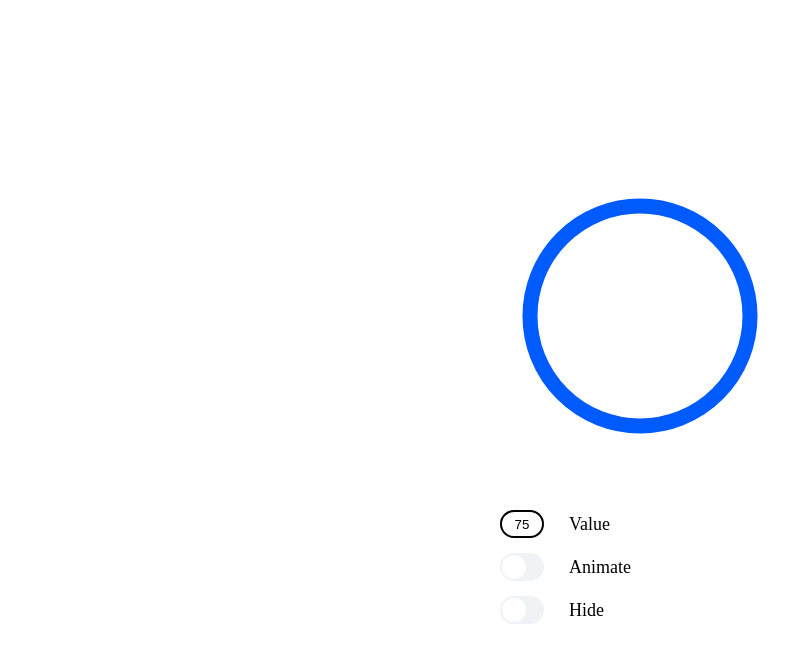
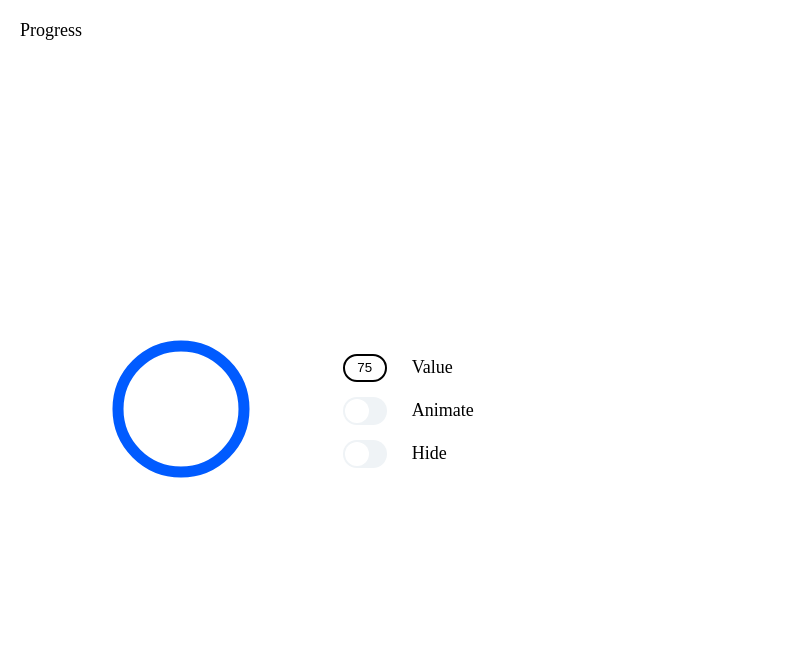
Before and after one commit to malinasavina/progress-test-task, a website built with webpack: page src/index.html in a window 1280 px wide. Shown: the whole page, without its empty margins (0-799 px from the left). Built offline with nearby package versions, Linux system fonts and the light colour scheme.

Commit message:
Adjust styles

```diff
--- a/src/index.html
+++ b/src/index.html
@@ -7,12 +7,14 @@
 </head>
 <body class="body">
   <div class="progress">
+    <h1 class="progress__title">Progress</h1>
+    <div class="progress__inner">
       <div class="progress__bar">
-      <svg class="progress__svg" width="280" height="280">
-        <circle class="progress__circle" stroke="#eff3f6" stroke-width="15" cx="140" cy="140" r="110" fill="transparent" />
+        <svg class="progress__svg" width="170" height="170">
+          <circle class="progress__circle" stroke="#eff3f6" stroke-width="11" cx="85" cy="85" r="63" fill="transparent" />
         </svg>
-      <svg class="progress__svg progress__svg_dynamic" width="280" height="280">
-        <circle class="progress__circle js-progress-circle" stroke="#005bff" stroke-width="15" cx="140" cy="140" r="110" fill="transparent" />
+        <svg class="progress__svg progress__svg_dynamic" width="170" height="170">
+          <circle class="progress__circle js-progress-circle" stroke="#005bff" stroke-width="11" cx="85" cy="85" r="63" fill="transparent" />
         </svg>
       </div>
       <div class="progress__controls">
@@ -32,5 +34,6 @@
         </label>
       </div>
     </div>
+  </div>
 </body>
 </html>
--- a/src/styles/base/common.scss
+++ b/src/styles/base/common.scss
@@ -12,9 +12,6 @@
 }
 
 .body {
-  display: flex;
-  justify-content: center;
-  align-items: center;
   min-width: 320px;
   min-height: 100vh;
 }
--- a/src/styles/components/controls.scss
+++ b/src/styles/components/controls.scss
@@ -7,7 +7,6 @@
   }
 
   &__controls {
-    margin-top: 50px;
     font-size: 18px;
   }
 
--- a/src/styles/components/progressbar.scss
+++ b/src/styles/components/progressbar.scss
@@ -1,4 +1,27 @@
 .progress {
+  padding: 20px;
+  display: flex;
+  flex-direction: column;
+  min-height: 100vh;
+
+  &__title {
+    font-size: 18px;
+    font-weight: 400;
+  }
+
+  &__inner {
+    display: flex;
+    flex-direction: column;
+    justify-content: space-evenly;
+    align-items: center;
+    flex-wrap: wrap;
+    flex-grow: 1;
+
+    @media screen and (min-width: 568px) {
+      flex-direction: row;
+      max-width: 530px;
+    }
+  }
 
   &__bar {
     position: relative;
```
Lines whose indentation alone changed are shown as unchanged.
